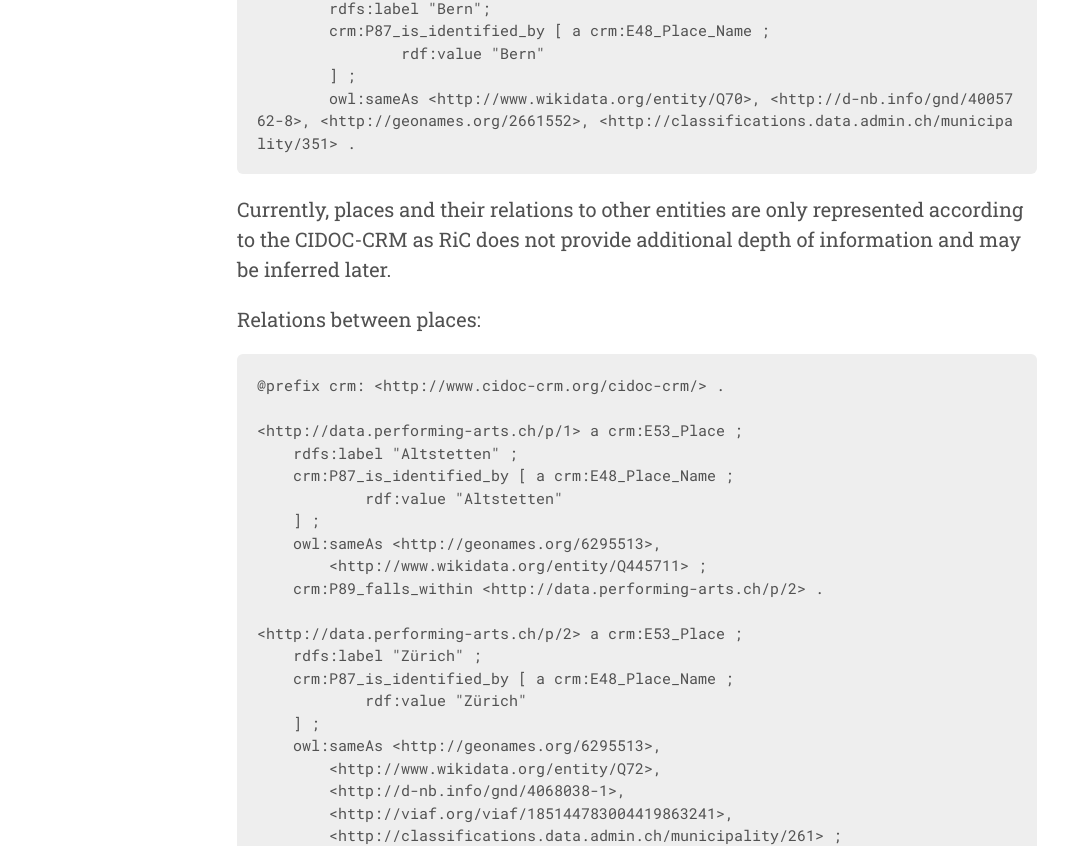
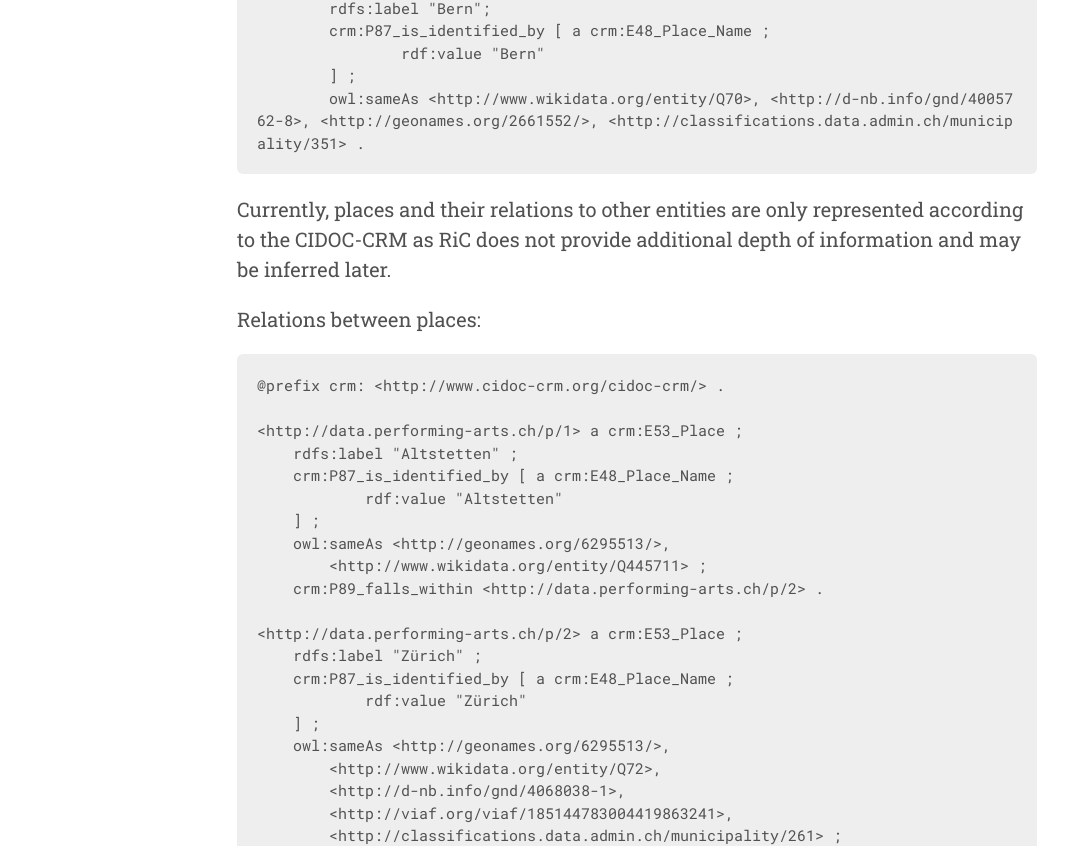
Before and after one commit to sapa/spa-specifications, a Jekyll site: the page built from places.md, in a window 1280 px wide and 1400 px high, scrolled down 393 px. Shown: the part 510-1356 px from the top of the window, without its empty margins (3-1071 px from the left). Built offline with Jekyll 4.4.1, drawn with Linux system fonts in a browser that asks for light colours; some of the changed text lies outside the part shown.

````diff
--- a/places.md
+++ b/places.md
@@ -29,7 +29,7 @@ A legal body in the city of Bern:
 	crm:P87_is_identified_by [ a crm:E48_Place_Name ;
 		rdf:value "Bern"
 	] ;
-	owl:sameAs <http://www.wikidata.org/entity/Q70>, <http://d-nb.info/gnd/4005762-8>, <http://geonames.org/2661552>, <http://classifications.data.admin.ch/municipality/351> .
+	owl:sameAs <http://www.wikidata.org/entity/Q70>, <http://d-nb.info/gnd/4005762-8>, <http://geonames.org/2661552/>, <http://classifications.data.admin.ch/municipality/351> .
 ```
 
 <!-- TODO: add geo data -->
@@ -49,7 +49,7 @@ Relations between places:
     crm:P87_is_identified_by [ a crm:E48_Place_Name ;
             rdf:value "Altstetten"
     ] ;
-    owl:sameAs <http://geonames.org/6295513>,
+    owl:sameAs <http://geonames.org/6295513/>,
         <http://www.wikidata.org/entity/Q445711> ;
     crm:P89_falls_within <http://data.performing-arts.ch/p/2> .
 
@@ -58,7 +58,7 @@ Relations between places:
     crm:P87_is_identified_by [ a crm:E48_Place_Name ;
             rdf:value "Zürich"
     ] ;
-    owl:sameAs <http://geonames.org/6295513>,
+    owl:sameAs <http://geonames.org/6295513/>,
         <http://www.wikidata.org/entity/Q72>,
         <http://d-nb.info/gnd/4068038-1>,
         <http://viaf.org/viaf/185144783004419863241>,
@@ -70,7 +70,7 @@ Relations between places:
     crm:P87_is_identified_by [ a crm:E48_Place_Name ;
             rdf:value "Kanton Zürich"
     ] ;
-    owl:sameAs <http://geonames.org/2657895>,
+    owl:sameAs <http://geonames.org/2657895/>,
         <http://www.wikidata.org/entity/Q11943>,
         <http://d-nb.info/gnd/4068041-1>,
         <http://viaf.org/viaf/140174177>,
@@ -82,7 +82,7 @@ Relations between places:
     crm:P87_is_identified_by [ a crm:E48_Place_Name ;
             rdf:value "Schweiz"
     ] ;
-    owl:sameAs <http://geonames.org/2658434>,
+    owl:sameAs <http://geonames.org/2658434/>,
         <http://www.wikidata.org/entity/Q39>,
         <http://d-nb.info/gnd/4053881-3>,
         <http://viaf.org/viaf/154323889> .
````
